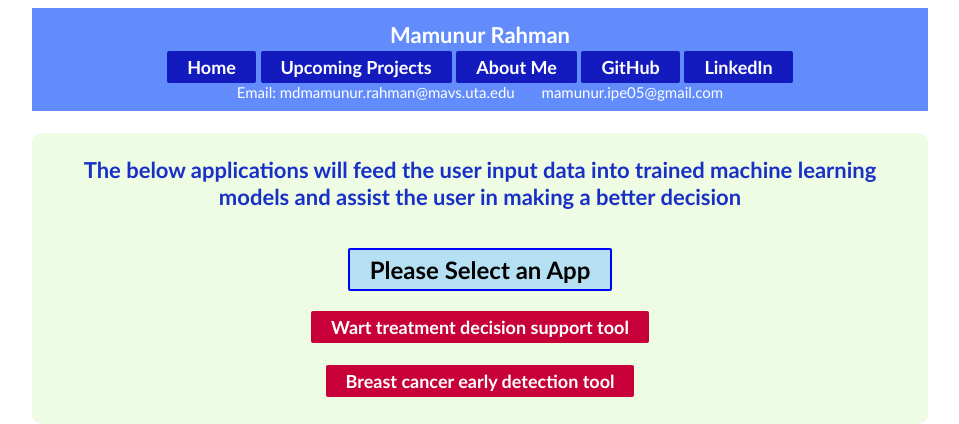
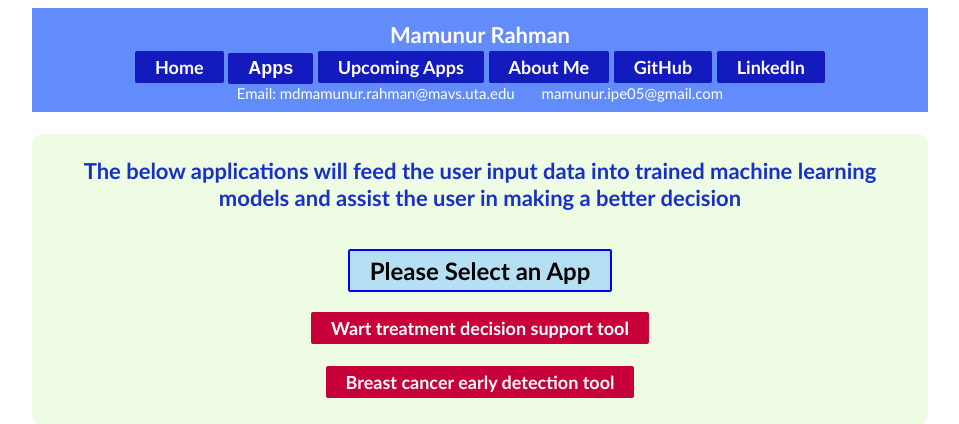
Before and after one commit to mamunur-ipe/ML-model-deployment, a Flask app: page / in a window 1280 px wide. Shown: the top 424 px of the page, without its empty margins (160-1119 px from the left). Run offline with Flask 2, Linux system fonts and the light colour scheme.

Commit message:
Update header.html

```diff
--- a/templates/header.html
+++ b/templates/header.html
@@ -14,7 +14,16 @@
         Mamunur Rahman </p>
 
             <a href="{{ url_for('home') }}">Home </a>
-            <a href="{{ url_for('upcoming_projects') }}"> Upcoming Projects </a>
+
+            <div class="dropdown">
+                  <button class="dropbtn"> Apps </button>
+                  <div class="dropdown-content">
+                      <a href="{{ url_for('input_breast_cancer') }}">Breast Cancer Early Detection Tool</a>
+                      <a href="{{ url_for('input_wart') }}">Wart Treatment Decision Support Tool</a>
+                  </div>
+            </div>
+
+            <a href="{{ url_for('upcoming_projects') }}"> Upcoming Apps </a>
             <a href="{{ url_for('about_me') }}"> About Me </a>
             <a href="https://github.com/mamunur-ipe" target="_blank"> GitHub </a>
             <a href="https://www.linkedin.com/in/mamunur-rahman-9b5a7baa/" target="_blank"> LinkedIn </a>
```
